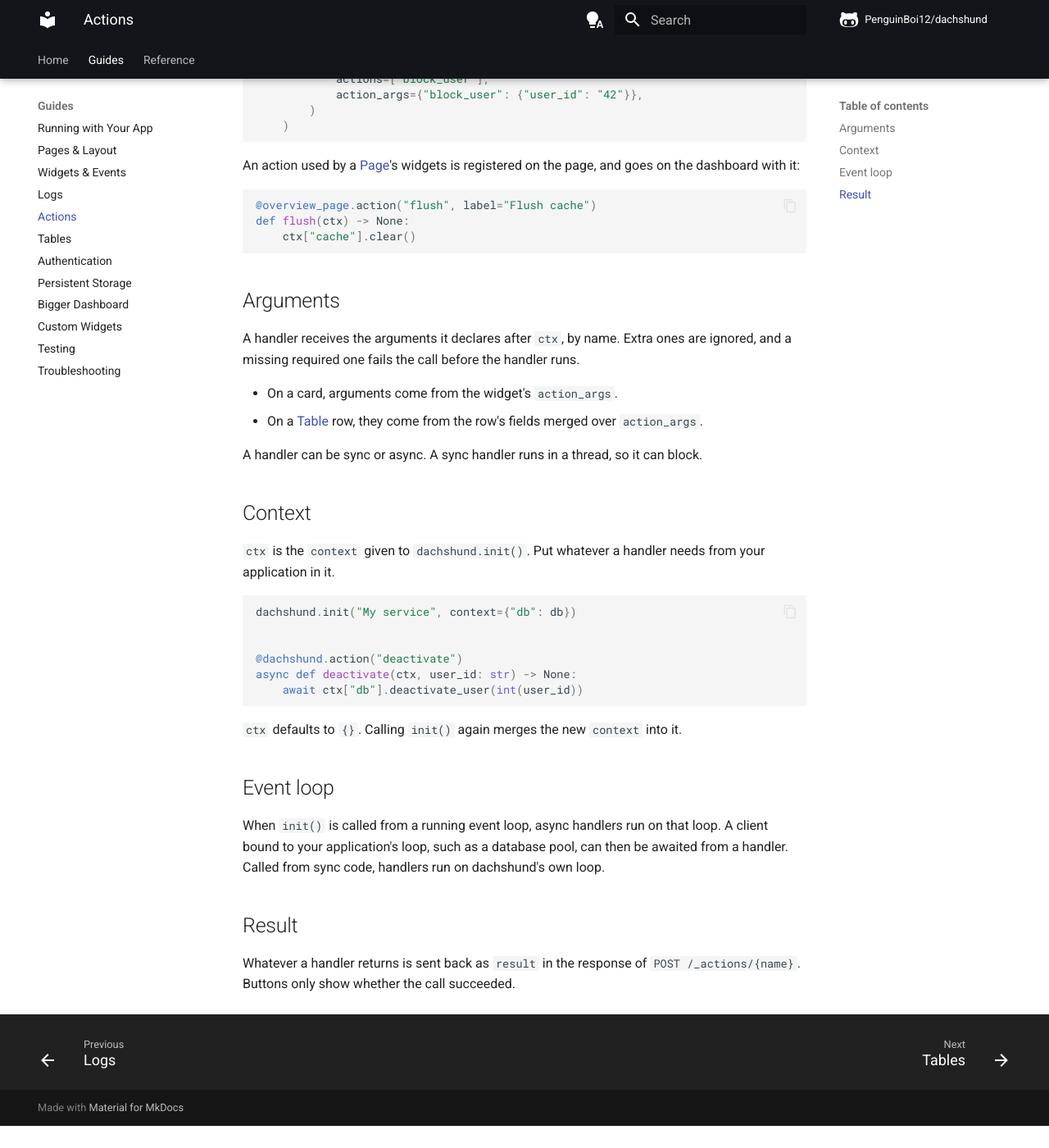
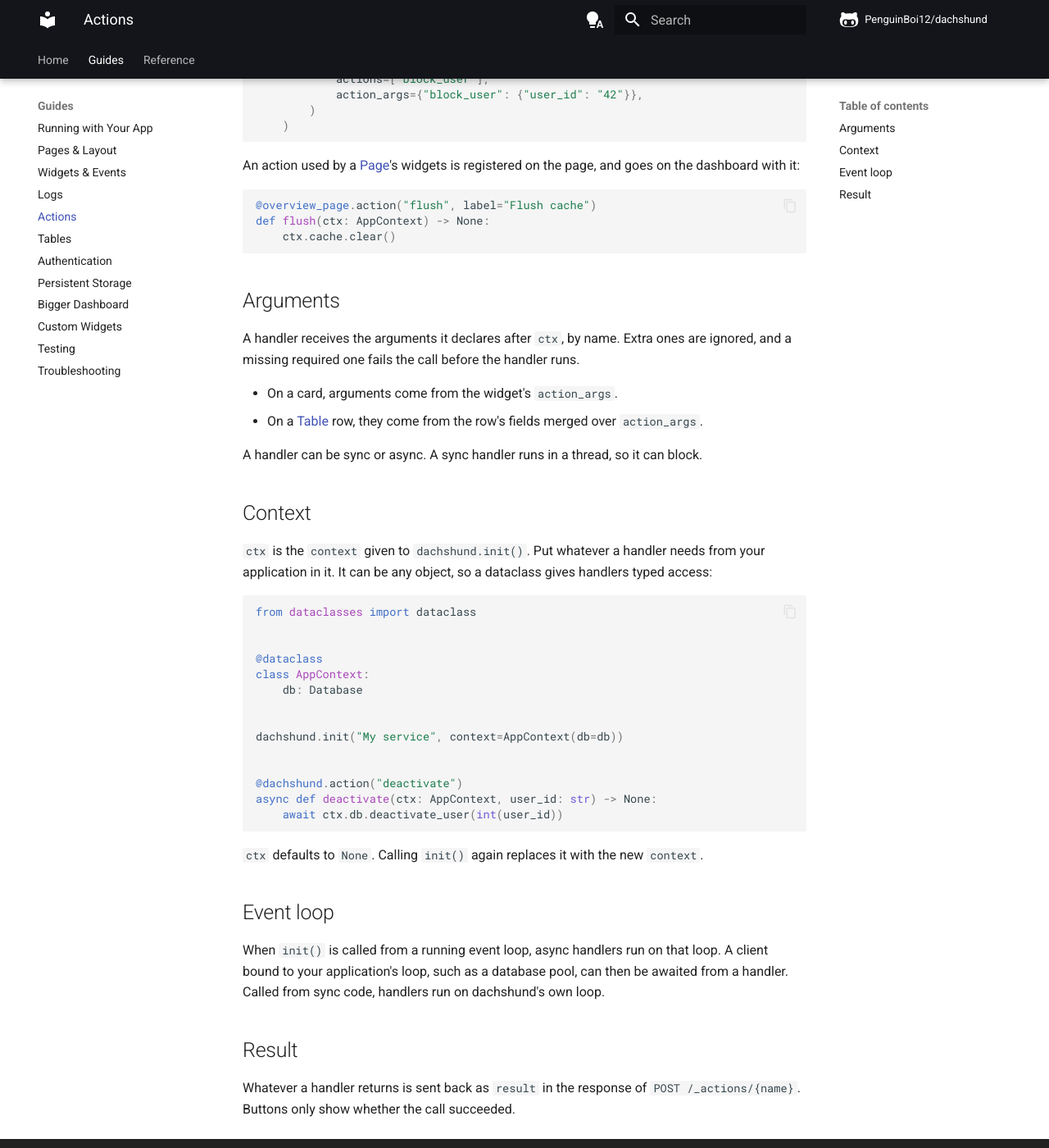
Before and after one commit to PenguinBoi12/dachshund, an MkDocs documentation site: the page built from docs/docs/guides/actions.md, in a window 1280 px wide and 1400 px high, scrolled down 447 px. Shown: the whole window at 82% size. Built offline with MkDocs 1.6.1 and Material for MkDocs 9.7.7, drawn with Linux system fonts in a browser that asks for light colours; comment, search, counter and statistics services are not loaded; before the commit the page ends 1820 px from its top, so only the background shows below that.

Commit message:
Allow any object as context (#3)

````diff
--- a/dachshund/__init__.py
+++ b/dachshund/__init__.py
@@ -7,7 +7,6 @@
 except PackageNotFoundError:
     from dachshund._version import version as __version__
 
-from dachshund.actions import Context
 from dachshund.layout import Column, Page, Row
 from dachshund.registry import (
     Dashboard,
@@ -25,7 +24,6 @@
 
 __all__ = [
     "Column",
-    "Context",
     "Dashboard",
     "Page",
     "Row",
--- a/docs/docs/guides/actions.md
+++ b/docs/docs/guides/actions.md
@@ -25,8 +25,8 @@
 
 ```python
 @overview_page.action("flush", label="Flush cache")
-def flush(ctx) -> None:
-    ctx["cache"].clear()
+def flush(ctx: AppContext) -> None:
+    ctx.cache.clear()
 ```
 
 ## Arguments
@@ -40,18 +40,26 @@
 
 ## Context
 
-`ctx` is the `context` given to `dachshund.init()`. Put whatever a handler needs from your application in it.
+`ctx` is the `context` given to `dachshund.init()`. Put whatever a handler needs from your application in it. It can be any object, so a dataclass gives handlers typed access:
 
 ```python
-dachshund.init("My service", context={"db": db})
+from dataclasses import dataclass
+
+
+@dataclass
+class AppContext:
+    db: Database
+
+
+dachshund.init("My service", context=AppContext(db=db))
 
 
 @dachshund.action("deactivate")
-async def deactivate(ctx, user_id: str) -> None:
-    await ctx["db"].deactivate_user(int(user_id))
+async def deactivate(ctx: AppContext, user_id: str) -> None:
+    await ctx.db.deactivate_user(int(user_id))
 ```
 
-`ctx` defaults to `{}`. Calling `init()` again merges the new `context` into it.
+`ctx` defaults to `None`. Calling `init()` again replaces it with the new `context`.
 
 ## Event loop
 
````
Also changed, not shown: docs/docs/guides/bigger-dashboard.md (+12 -7 lines), docs/docs/guides/running.md (+1 -1 lines), docs/docs/guides/tables.md (+4 -4 lines), 9 other files.
